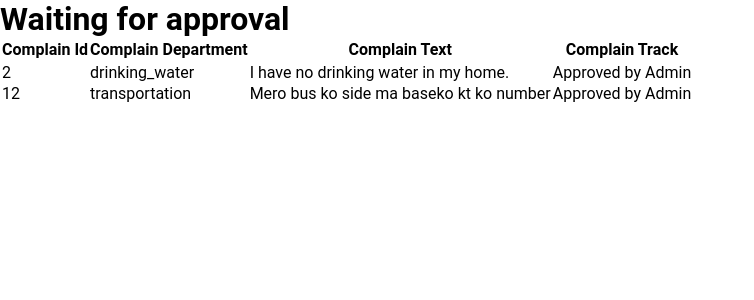
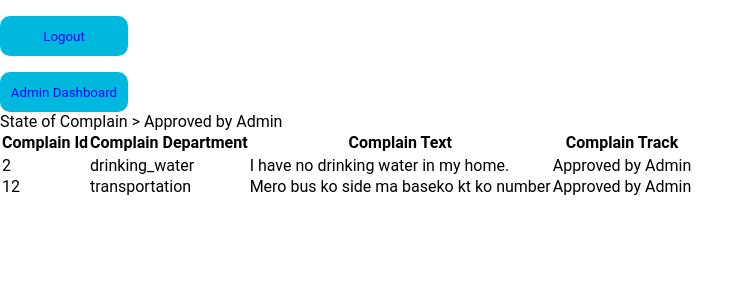
Before and after one commit to SubodhBarakoti/complainregistration, a PHP site: page /views/admin_view_complain.php?state_id=2 in a window 1280 px wide. Shown: the top 300 px of the page, without its empty margins (0-754 px from the left). Run offline with PHP 8.4, Linux system fonts and the light colour scheme; a user stored in the database is signed in; data comes from the database, SQL or seed files in the repository.

Commit message:
css was added to table, login and go to dashboard button was also added

```diff
--- a/views/admin_view_complain.php
+++ b/views/admin_view_complain.php
@@ -2,6 +2,12 @@
     include_once '../connection/connection.php';
     session_start();
     if(!empty($_SESSION['admin_id'])){
+        if(isset($_GET['state_id'])){
+            $state_id = $_GET['state_id'];
+            $sql = "SELECT * FROM state WHERE state_id = '$state_id'";
+            $res = mysqli_query($db_con, $sql);
+            $r = mysqli_fetch_array($res);
+            $state_name = $r['state_name'];
         ?>
         <!DOCTYPE html>
         <html lang="en">
@@ -13,8 +19,16 @@
         <link rel="stylesheet" href="../style.css">
         </head>
         <body>
+            <div class="inlineblock">
+                <div class="logout">
+                    <button onclick="location.href='../auth/adminlogout.php';">Logout</button>
+                </div>
+                <div class="gotodashboard">
+                    <button onclick="location.href='admindashboard.php';">Admin Dashboard</button>
+                </div>
+            </div>
             <div class="approval_State">
-                <h1>Waiting for approval</h1>
+                State of Complain > <?php echo $state_name; ?>
             </div>
             <table>
                 <tr>
@@ -25,8 +39,6 @@
                 </tr>
                 <tr>
                     <?php
-                    if(isset($_GET['state_id'])){
-                        $state_id = $_GET['state_id'];
                         $query="SELECT * FROM complain WHERE state_id = '$state_id'";
                         $result = mysqli_query($db_con,$query);
                         if($result){
```
Also changed, not shown: views/admin_approve_complain.php (+9 -1 lines), views/department_approve_complain.php (+18 -6 lines).
